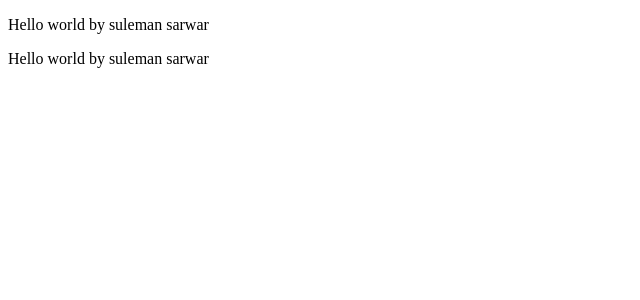
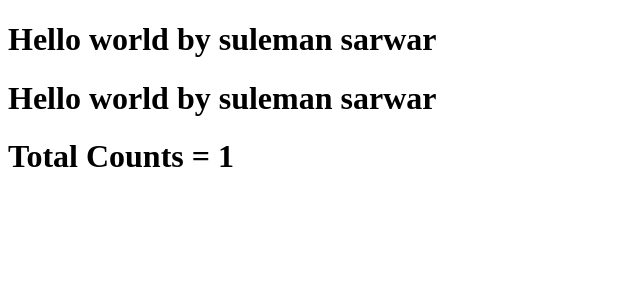
Before and after one commit to sulemansarwar10/bootcamp-react-app, a React (Create React App) app: page / in a window 1280 px wide. Shown: the top 300 px of the page, without its empty margins (0-640 px from the left). Built offline with nearby package versions, Linux system fonts and the light colour scheme.

Commit message:
two component practice

```diff
--- a/src/App.js
+++ b/src/App.js
@@ -4,7 +4,7 @@ function App(props) {
   return (
     <div >
         <p>
-          Hello world by {props.name}
+          <h1>Hello world by {props.name}</h1>
         </p>
 
     </div>
--- /dev/null
+++ b/src/counter.js
@@ -0,0 +1,7 @@
+function Counter(props)
+{
+return  (<div>
+        <h1>Total Counts = {props.count}</h1>
+    </div>);
+}
+export default Counter;
--- a/src/index.js
+++ b/src/index.js
@@ -8,6 +8,7 @@ ReactDOM.render(
   <React.StrictMode>
     <App name="suleman sarwar" />
     <App name="suleman sarwar" />
+    <Counter count="1"/>
   </React.StrictMode>,
   document.getElementById('root')
 );
```
